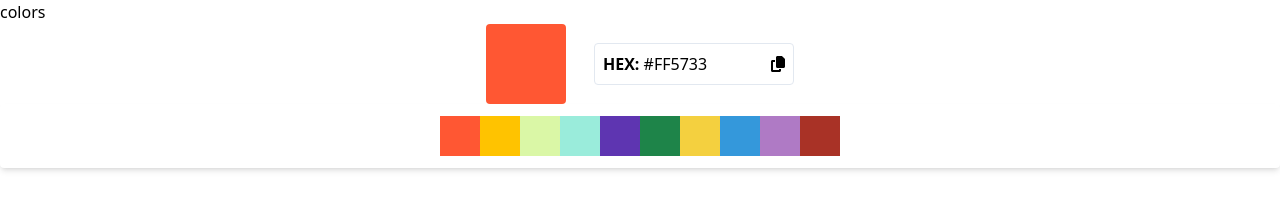
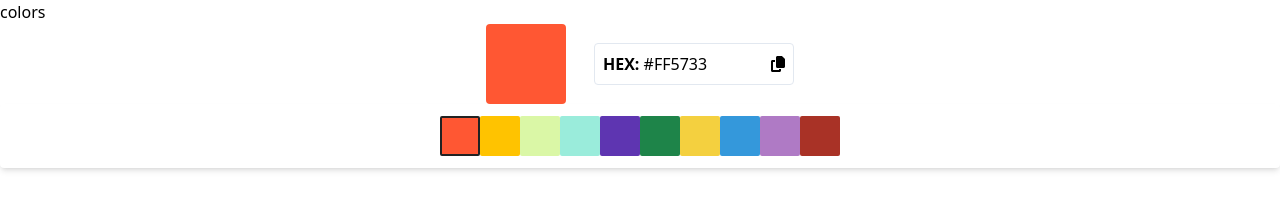
Before and after one commit to Mark-Alexis-Posadas/react-hooks-exercises, a React (Vite) app: page / in a window 1280 px wide. Shown: the top 206 px of the page. Built offline with nearby package versions, Linux system fonts and the light colour scheme.

Commit message:
done functionality

```diff
--- a/src/UseState/ColorPicker.jsx
+++ b/src/UseState/ColorPicker.jsx
@@ -22,7 +22,8 @@ export default function ColorPicker() {
   const handleCopy = () => {
     navigator.clipboard
       .writeText(hexColor)
-      .then(() => setCopyToClipBoard(true).cath((e) => setCopyToClipBoard(e)));
+      .then(() => setCopyToClipBoard(true))
+      .catch((e) => setCopyToClipBoard(e));
   };
 
   const handleClick = (color) => {
@@ -39,7 +40,6 @@ export default function ColorPicker() {
     <div>
       <div className="bg-white shadow-[0 5px 10px rgba(0, 0, 0, 0.12)] rounded transition-[all 0.2s ease]">
         <h2>colors</h2>
-
         <div className="flex items-center justify-center">
           <div
             className="w-20 h-20 rounded mr-7"
@@ -68,8 +68,12 @@ export default function ColorPicker() {
           <div
             onClick={() => handleClick(color.hex)}
             key={color.id}
-            className="w-10 h-10 cursor-pointer"
-            style={{ backgroundColor: color.hex }}
+            className="w-10 h-10 cursor-pointer border"
+            style={{
+              backgroundColor: color.hex,
+              border: hexColor === color.hex ? "2px solid #222" : "none",
+              borderRadius: "2px",
+            }}
           ></div>
         ))}
       </div>
```
